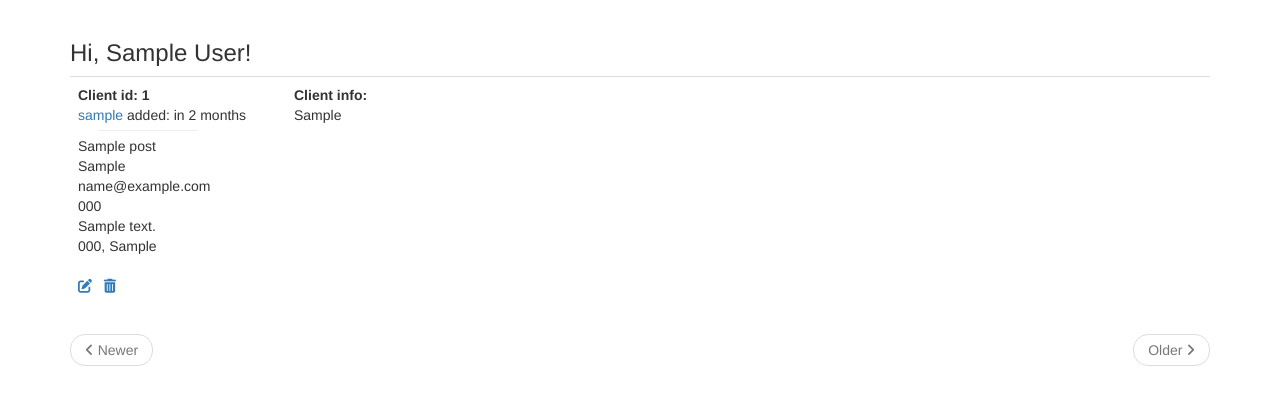
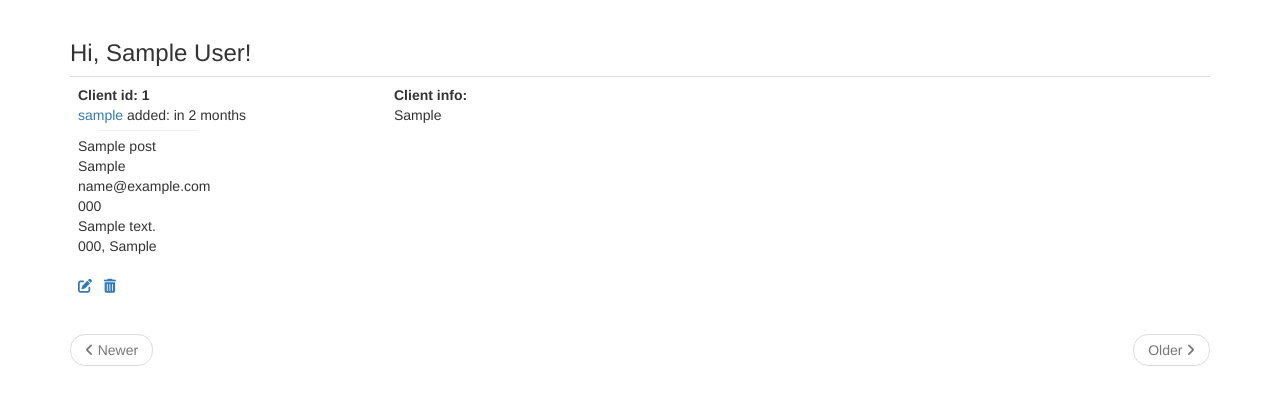
Before and after one commit to eddinn/spjald, a Flask app: page / in a window 1280 px wide. Shown: the part 52-457 px from the top of the page. Run offline with Flask 2, Linux system fonts and the light colour scheme; a user stored in the database is signed in; tables that the repository leaves empty hold one stand-in row (values such as "Sample post"); some libraries are stand-ins or nearby versions.

Commit message:
_post div layout

```diff
--- a/app/templates/_post.html
+++ b/app/templates/_post.html
@@ -2,11 +2,11 @@
     <table class="table table-hover">
         <tr>
             <td width="70px">
-                <div style="height: auto; width: 200px;">
+                <div style="height: auto; width: 300px;">
                     <b>Client id: {{ post.id }}</b><br />
                     <a href="{{ url_for('main.user', username=post.author.username) }}">{{ post.author.username }} </a>
                     added: {{ moment(post.timestamp).fromNow() }}<br />
-                    <hr style="width: auto; text-align: left; margin-left:20px; margin-top: 5px; margin-bottom: 5px; margin-right: 80px;">
+                    <hr style="width: auto; text-align: left; margin-left:20px; margin-top: 5px; margin-bottom: 5px; margin-right: 180px;">
                     {{ post.clientname }}<br />
                     {{ post.clientss }}<br />
                     {{ post.clientemail }}<br />
@@ -19,7 +19,7 @@
                 </div>
             </td>
             <td>
-                <div style="height: auto; width: 300px;">
+                <div style="height: auto; width: 400px;">
                     <b>Client info:</b><br />
                     {{ post.clientinfo|safe }}<br />
                 </div>
```
